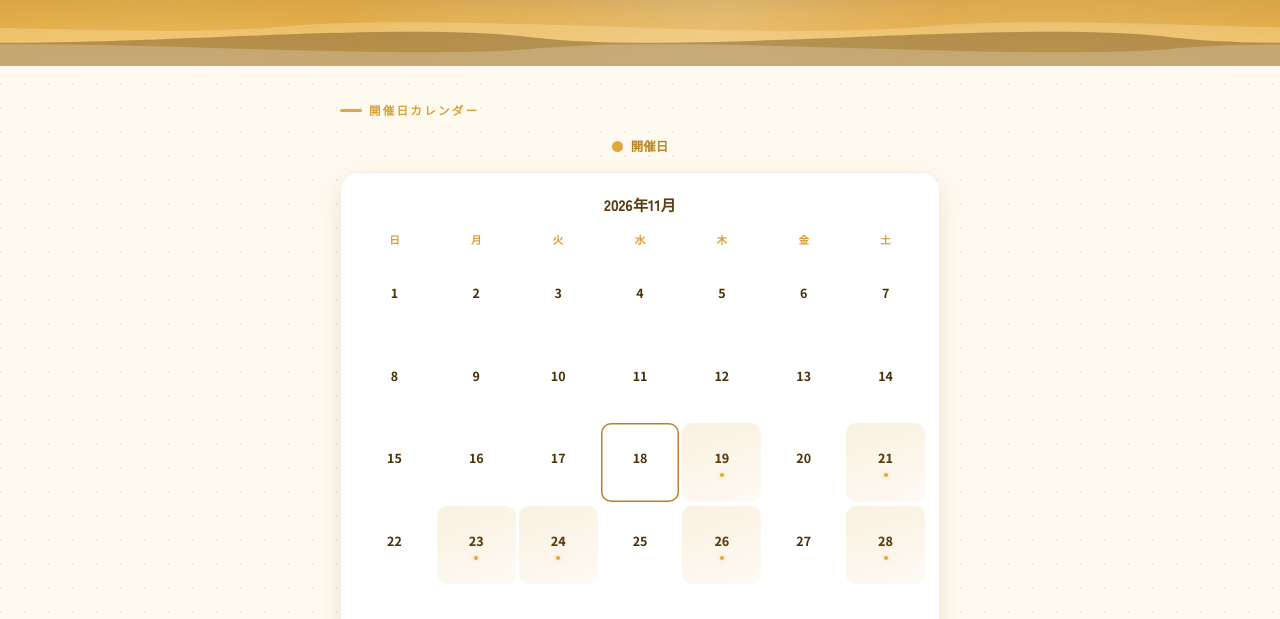
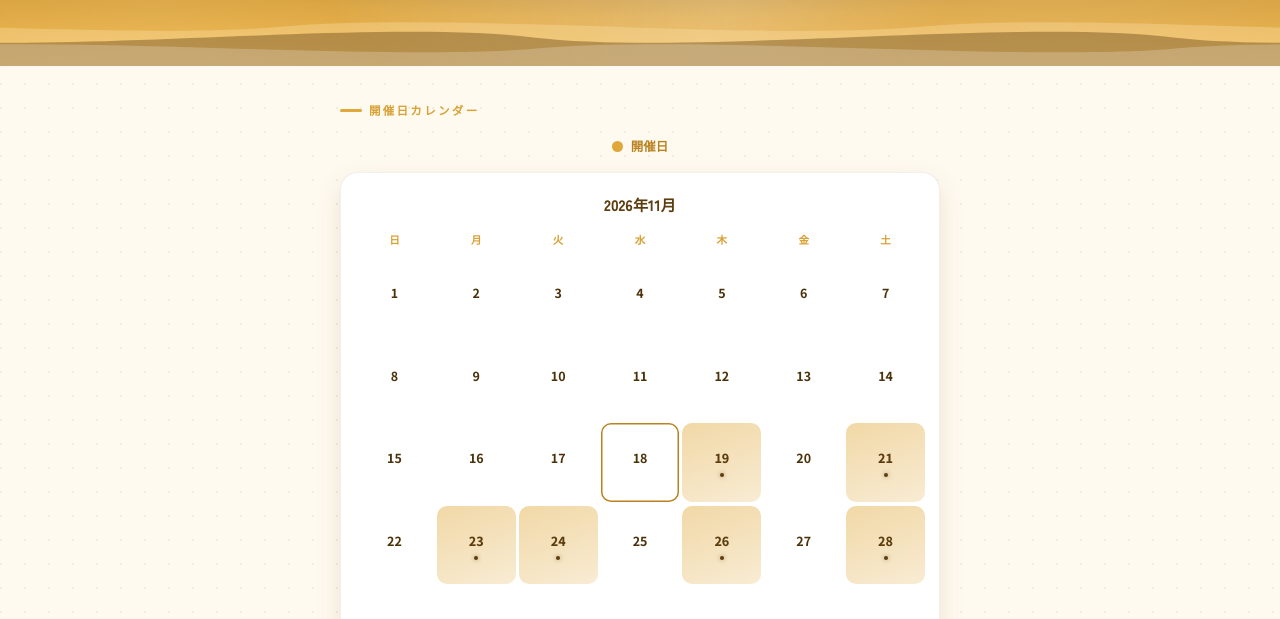
Before and after one commit to koztan715-ux/reiseikakusei, a plain HTML site: page schedule.html in a window 1280 px wide. Shown: the part 181-800 px from the top of the page. Drawn offline with Linux system fonts and the light colour scheme.

Commit message:
Darken calendar marked-day background for better glanceability
Co-Authored-By: Claude Sonnet 5 <noreply@anthropic.com>
Claude-Session: https://claude.ai/code/session_01Dq8Gko1mNnQ9Eg2UNHsPEE

```diff
--- a/schedule.html
+++ b/schedule.html
@@ -195,10 +195,10 @@
   .cal-cell .mark-dot{width:4px; height:4px; border-radius:50%; background:var(--gold-500); opacity:0;}
   .cal-cell.empty{visibility:hidden;}
   .cal-cell.marked{
-    background:linear-gradient(160deg, rgba(224,168,58,.16), rgba(224,168,58,.05));
+    background:linear-gradient(160deg, rgba(224,168,58,.45), rgba(224,168,58,.22));
     color:var(--teal-900); font-weight:800;
   }
-  .cal-cell.marked .mark-dot{opacity:1; box-shadow:0 0 4px rgba(224,168,58,.5);}
+  .cal-cell.marked .mark-dot{opacity:1; background:var(--teal-900); box-shadow:0 0 4px rgba(90,61,15,.5);}
   .cal-cell.today{box-shadow:inset 0 0 0 1.5px var(--teal-700);}
   .cal-cell.today.marked{box-shadow:inset 0 0 0 1.5px var(--gold-500);}
 </style>
```
